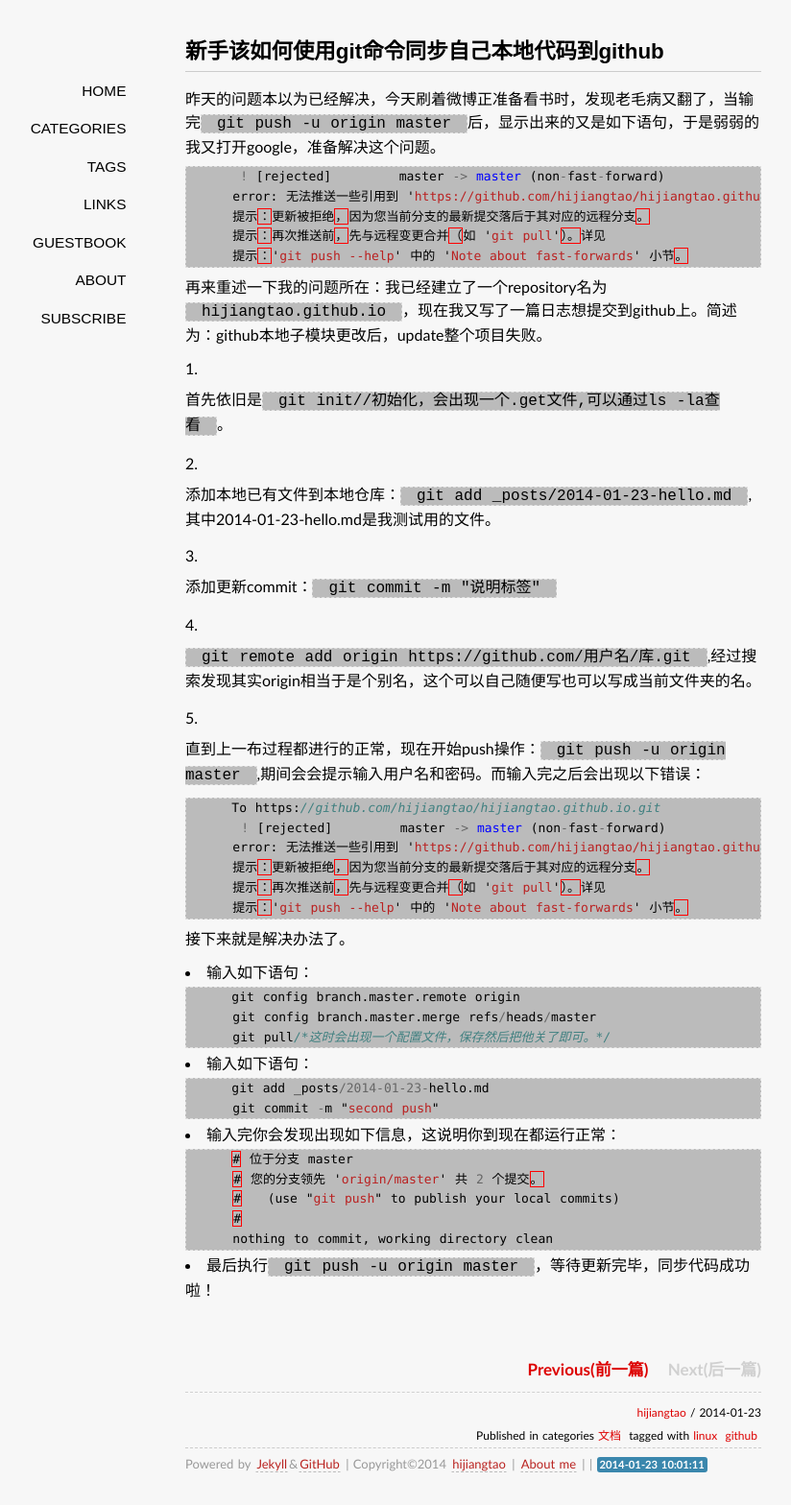
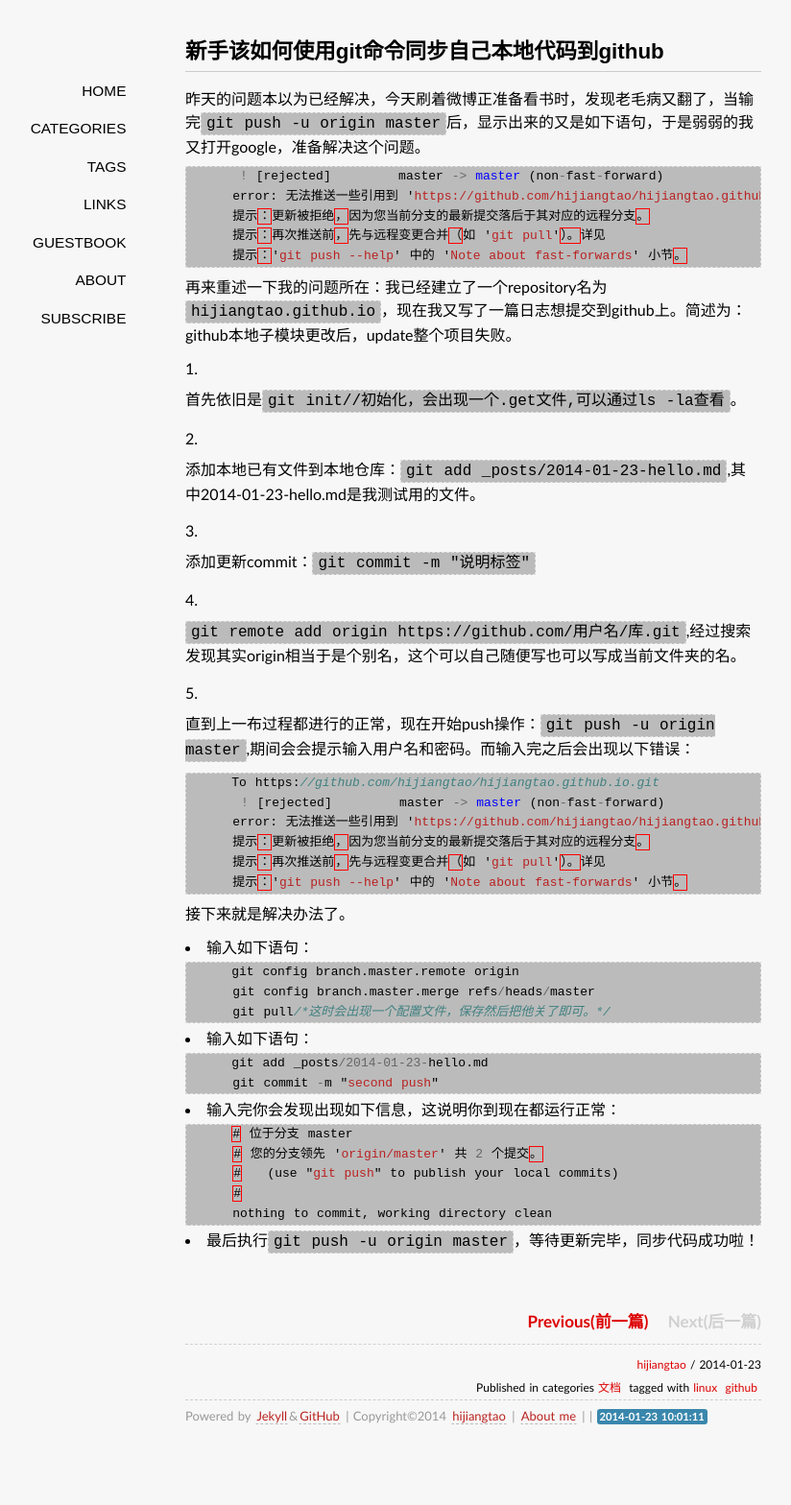
Before and after one commit to jessica0530/hijiangtao.github.io, a Jekyll site: the page built from _posts/2014-01-23-solvegithubpush.md, in a window 1280 px wide. Shown: the whole page at 96% size, without its empty margins (147-971 px from the left). Built offline with Jekyll 4.4.1, drawn with Linux system fonts in a browser that asks for light colours; some web fonts are replaced; Markdown is read by kramdown in place of the engine named in the settings; comment, search, counter and statistics services are not loaded; after the commit the page ends 1518 px from its top, so only the background shows below that.

Commit message:
Update style.css
code\blockquote\pre code

```diff
--- a/media/css/style.css
+++ b/media/css/style.css
@@ -28,24 +28,22 @@
 ol,ul{list-style-position:inside;}
 ol ul, ul ol, ul ul, ol ol {margin-left:1em;}
 
-pre code {
+blockquote, pre code {
   background-color: #BBBBBB;
   padding: 0 1em;
   border: 1px dashed #eee !important;
   border-color: #e0e0e0 !important;
-  font-family:Menlo,"Andale Mono",Consolas,"Courier New",Monaco,monospace;
-  font-size:13px;
+  font-size: 13px;
+  font-family: "Lekton", monospace;
   line-height: 1.6;
   display: block;
   overflow: auto; }
 
 code {
   background-color: #BBBBBB;
-  padding: 0 1em;
+  padding: 2px 5px;
   border: 1px dashed #e0e0e0; }
 
-blockquote {display:block;text-align:justify;border-left:4px solid #eeeeee;margin:1em 0em;padding-left:1.5em;}
-blockquote p{margin:0;padding:.5em 0;}
 #container{width:600px;margin:2em auto;display:block;padding:0 2em;}
 .content{font-size:16px;line-height:24px;}
 .content h1{padding:.5em 0;}
```
